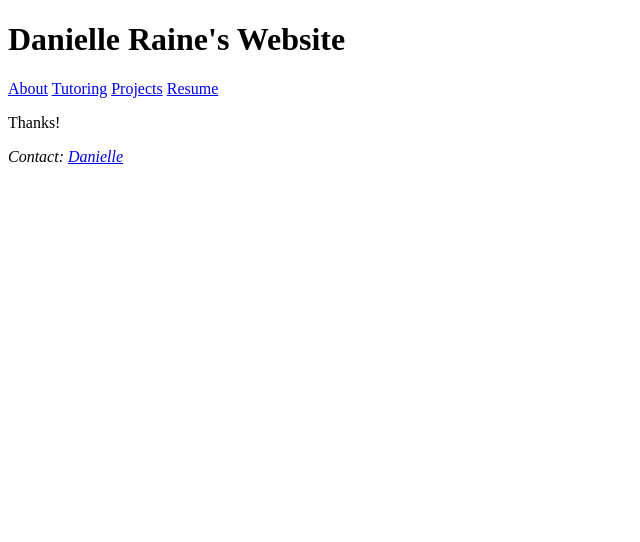
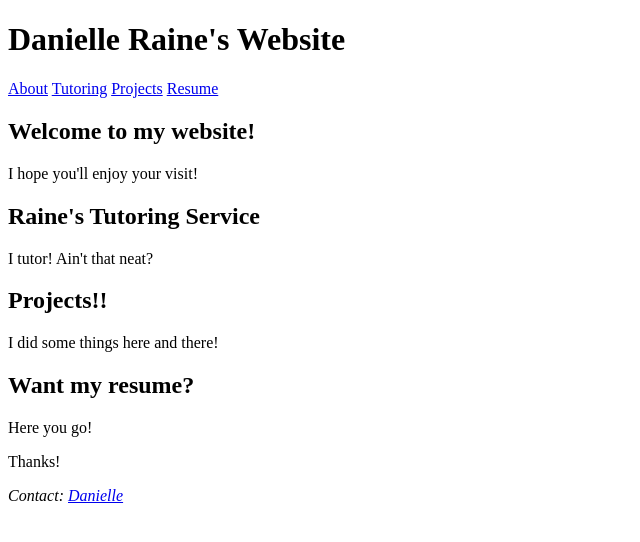
Before and after one commit to DanielleRaine/daniellewraine.com, a plain HTML site: page index.html in a window 1280 px wide. Shown: the whole page, without its empty margins (0-640 px from the left). Drawn offline with Linux system fonts and the light colour scheme.

Commit message:
updated index.html

```diff
--- a/index.html
+++ b/index.html
@@ -17,7 +17,7 @@
         <link rel="icon" type="image/svg" href="images/favicon.svg" />
 
         <!-- alternate webpage for language translation -->
-        <!-- <link rel="alternate" href="https://www.danielleraine.dev/fr/" hreflang="fr-FR" /> -->
+        <!-- <link rel="alternate" href="https://www.daniellewraine.com/fr/" hreflang="fr-FR" /> -->
 
         <!-- best webpage to represent the website -->
         <link rel="canonical" href="https://www.danielleraine.dev" />
@@ -58,7 +58,24 @@
             </nav>
         </header>
 
-        <main></main>
+        <main>
+            <section id="about" aria-labelledby="about-heading">
+                <h2 id="about-heading">Welcome to my website!</h2>
+                <p>I hope you'll enjoy your visit!</p>
+            </section>
+            <section id="tutoring">
+                <h2>Raine's Tutoring Service</h2>
+                <p>I tutor! Ain't that neat?</p>
+            </section>
+            <section id="projects">
+                <h2>Projects!!</h2>
+                <p>I did some things here and there!</p>
+            </section>
+            <section id="resume">
+                <h2>Want my resume?</h2>
+                <p>Here you go!</p>
+            </section>
+        </main>
 
         <aside></aside>
 
@@ -70,7 +87,8 @@
         <!-- javascript -->
         <!-- <script defer src="js/" ></script> -->
 
-        </body>
+
+    </body>
 </html>
 
 <!-- Colors: https://www.color-hex.com/color-palette/1031202
```
